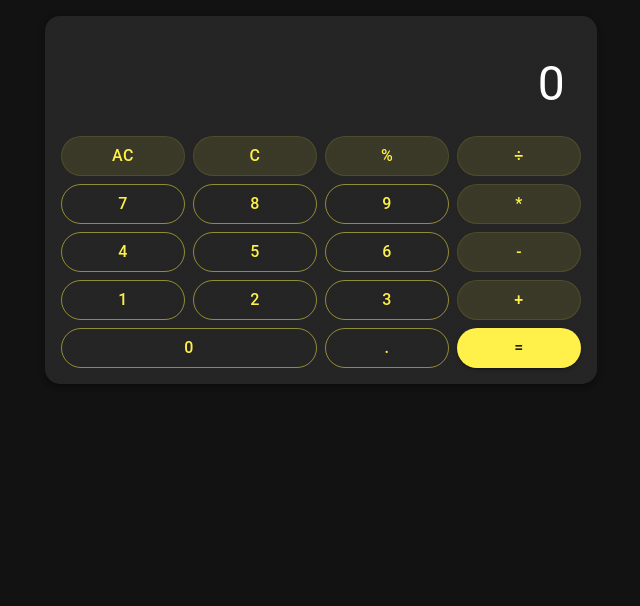
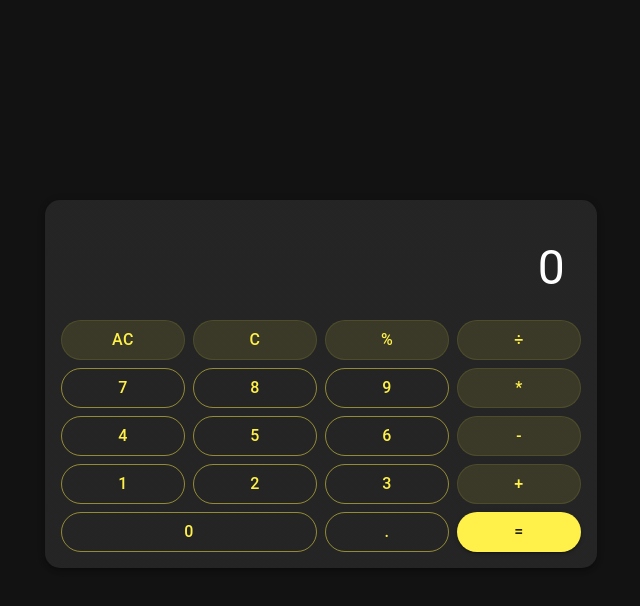
Before and after one commit to infinitly-irrational/Calculator-App, a React app: page / in a window 1280 px wide. Shown: the top 606 px of the page, without its empty margins (319-959 px from the left). Built offline with nearby package versions, Linux system fonts and the light colour scheme; the HTML template or start-up script is replaced by a standard one.

Commit message:
added operation chaining

```diff
--- a/src/App.tsx
+++ b/src/App.tsx
@@ -23,7 +23,13 @@ function App() {
   };
 
   const selectOperation = (operation: string) => {
-    setPrevValue(currentValue);
+    if (prevValue) {
+      const value = calculate();
+      setCurrentValue(`{value}`);
+      setPrevValue(`{value}`);
+    } else {
+      setPrevValue(currentValue);
+    }
     setCurrentOperation(operation);
     setOverwrite(true);
   };
@@ -77,7 +83,10 @@ function App() {
   };
 
   return (
-    <Container maxWidth="sm">
+    <Container
+      maxWidth="sm"
+      sx={{ display: 'flex', alignItems: 'center', justifyContent: 'center' }}
+    >
       <Base elevation={3}>
         <Grid container spacing={1}>
           <Grid item xs={12}>
--- a/src/components/Base.tsx
+++ b/src/components/Base.tsx
@@ -3,6 +3,6 @@ import theme from '../components/Theme';
 
 export const Base = styled(Paper)(({ theme }) => ({
   padding: theme.spacing(2),
-  marginTop: theme.spacing(2),
+  marginTop: theme.spacing(25),
   borderRadius: 15,
 }));
```
Also changed, not shown: src/components/NumberButton.tsx (deleted, +0 -21 lines).
